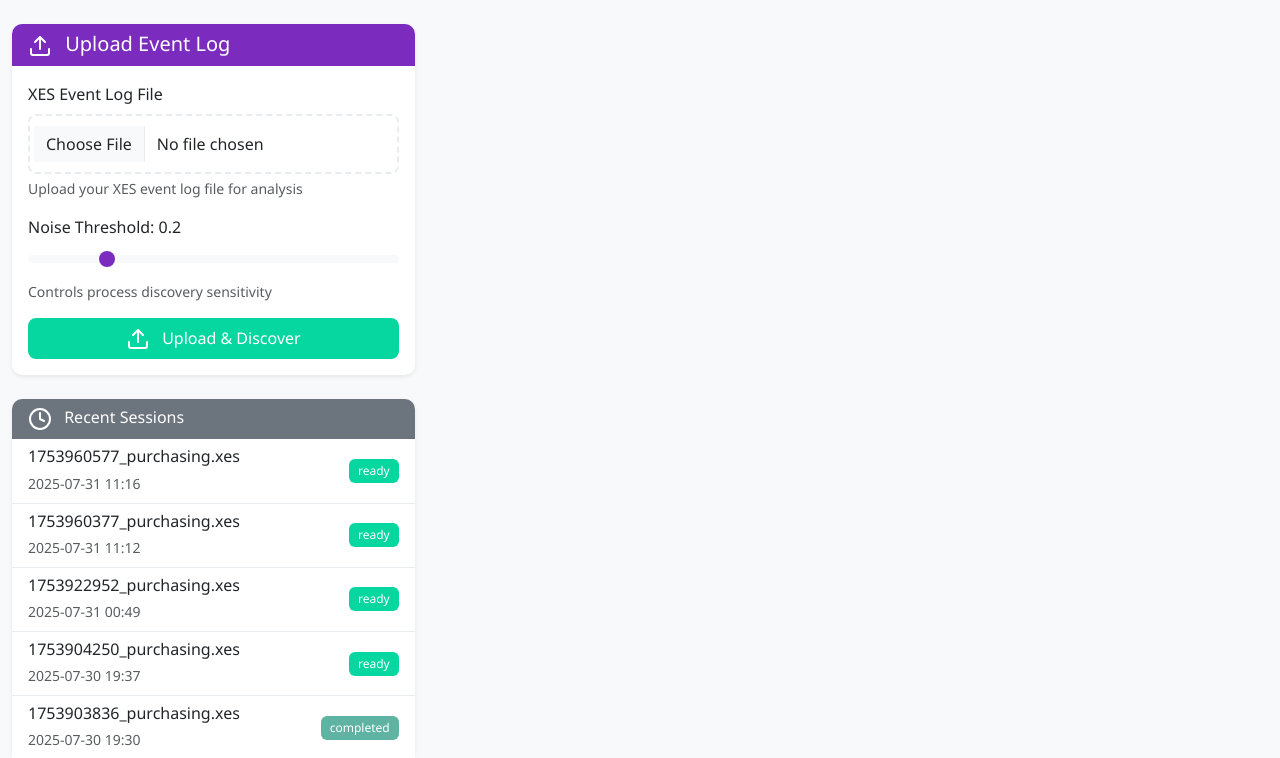
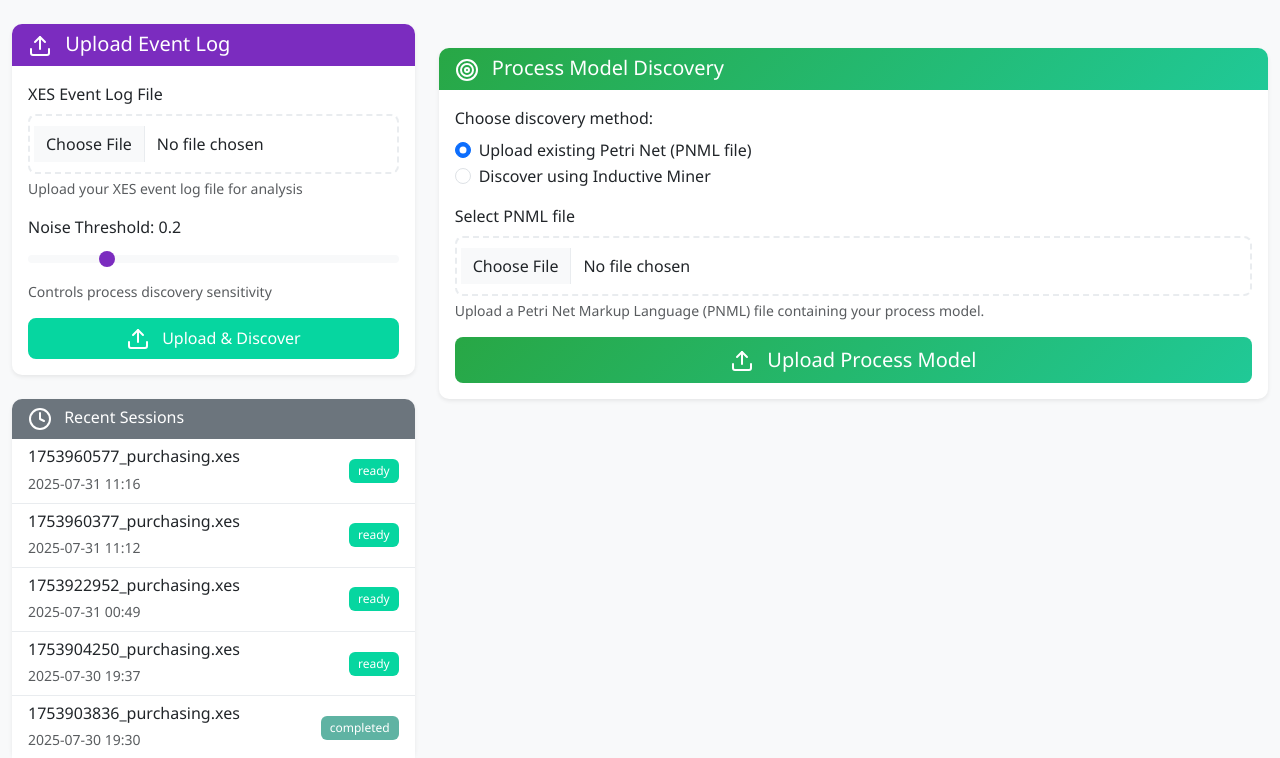
Before and after one commit to franvinci/prosit-tool, a Flask app: page / in a window 1280 px wide. Shown: the part 62-820 px from the top of the page. Run offline with Flask 3, Linux system fonts and the light colour scheme; data comes from the database, SQL or seed files in the repository.

Commit message:
Enable users to upload or discover process models with ease
Adds a new card to upload PNML files or discover models using Inductive Miner in routes.py and index.html.

Replit-Commit-Author: Agent
Replit-Commit-Session-Id: 5c21217f-2e44-46ce-af46-af5390649bd6
Replit-Commit-Checkpoint-Type: full_checkpoint
Replit-Commit-Screenshot-Url: https://storage.googleapis.com/screenshot-production-us-central1/3cbafce9-f173-475d-9cd0-66fdaae7ea1e/5c21217f-2e44-46ce-af46-af5390649bd6/lXYlDuR

```diff
--- a/routes.py
+++ b/routes.py
@@ -11,8 +11,11 @@ from prosit_integration import ProSiTIntegration
 logger = logging.getLogger(__name__)
 prosit = ProSiTIntegration()
 
-def allowed_file(filename):
-    return '.' in filename and filename.rsplit('.', 1)[1].lower() in ['xes']
+def allowed_file(filename, file_types=['xes']):
+    return '.' in filename and filename.rsplit('.', 1)[1].lower() in file_types
+
+def allowed_pnml_file(filename):
+    return allowed_file(filename, ['pnml'])
 
 @app.route('/')
 def index():
@@ -234,6 +237,85 @@ def simulate(session_id):
             db.session.commit()
         return jsonify({'error': f'Simulation failed: {str(e)}'}), 500
 
+@app.route('/api/upload-pnml', methods=['POST'])
+def upload_pnml():
+    """Handle PNML file upload for process model"""
+    try:
+        if 'pnmlFile' not in request.files:
+            return jsonify({'error': 'No PNML file provided'}), 400
+
+        file = request.files['pnmlFile']
+
+        if file.filename == '':
+            return jsonify({'error': 'No file selected'}), 400
+
+        if not allowed_pnml_file(file.filename):
+            return jsonify({'error': 'Invalid file type. Only PNML files are supported'}), 400
+
+        # Save file
+        if file.filename is None:
+            return jsonify({'error': 'Invalid filename'}), 400
+
+        filename = secure_filename(file.filename)
+        timestamp = int(datetime.now().timestamp())
+        filename = f"{timestamp}_{filename}"
+        filepath = os.path.join(app.config['UPLOAD_FOLDER'], filename)
+        file.save(filepath)
+
+        logger.info(f"PNML file uploaded successfully: {filename}")
+        return jsonify({
+            'success': True,
+            'filename': filename,
+            'message': 'PNML file uploaded successfully'
+        })
+
+    except Exception as e:
+        logger.error(f"PNML upload error: {str(e)}")
+        return jsonify({'error': f'PNML upload failed: {str(e)}'}), 500
+
+@app.route('/api/discover-model', methods=['POST'])
+def discover_model():
+    """Discover process model using inductive miner"""
+    try:
+        noise_threshold = float(request.form.get('noiseThreshold', 0.2))
+
+        # Check if there's an active session with uploaded XES file
+        # For now, we'll use the most recent session
+        session = SimulationSession.query.order_by(SimulationSession.created_at.desc()).first()
+
+        if not session:
+            return jsonify({'error': 'No XES event log file found. Please upload an XES file first.'}), 400
+
+        filepath = os.path.join(app.config['UPLOAD_FOLDER'], session.filename)
+
+        if not os.path.exists(filepath):
+            return jsonify({'error': 'Event log file not found. Please upload an XES file first.'}), 400
+
+        # Update session with new noise threshold
+        session.noise_threshold = noise_threshold
+        session.status = 'discovering'
+        db.session.commit()
+
+        # Discover parameters using the updated noise threshold
+        parameters = prosit.discover_parameters(filepath, noise_threshold)
+
+        # Update session with discovered parameters
+        session.parameters = json.dumps(parameters)
+        session.status = 'discovered'
+        db.session.commit()
+
+        logger.info(f"Process model discovered with noise threshold {noise_threshold}")
+        return jsonify({
+            'success': True,
+            'session_id': session.id,
+            'parameters': parameters,
+            'message': f'Process model discovered successfully with noise threshold {noise_threshold}'
+        })
+
+    except Exception as e:
+        logger.error(f"Model discovery error: {str(e)}")
+        return jsonify({'error': f'Model discovery failed: {str(e)}'}), 500
+
 @app.route('/api/download/<path:filename>')
 def download_file(filename):
     """Download generated simulation file"""
--- a/templates/index.html
+++ b/templates/index.html
@@ -236,6 +236,76 @@
                             </div>
                         </div>
                     </div>
+                </div>
+            </div>
+        </div>
+
+        <!-- Process Model Discovery Card -->
+        <div class="card shadow-sm mt-4">
+            <div class="card-header" style="background: linear-gradient(135deg, #28a745 0%, #20c997 100%); color: white;">
+                <h5 class="card-title mb-0">
+                    <i data-feather="target" class="me-2"></i>
+                    Process Model Discovery
+                </h5>
+            </div>
+            <div class="card-body">
+                <div class="mb-3">
+                    <label class="form-label">Choose discovery method:</label>
+                    <div class="form-check">
+                        <input class="form-check-input" type="radio" name="discoveryMethod" id="uploadPnml" value="upload" checked onchange="toggleDiscoveryMethod()">
+                        <label class="form-check-label" for="uploadPnml">
+                            Upload existing Petri Net (PNML file)
+                        </label>
+                    </div>
+                    <div class="form-check">
+                        <input class="form-check-input" type="radio" name="discoveryMethod" id="inductiveMiner" value="discover" onchange="toggleDiscoveryMethod()">
+                        <label class="form-check-label" for="inductiveMiner">
+                            Discover using Inductive Miner
+                        </label>
+                    </div>
+                </div>
+
+                <!-- PNML Upload Section -->
+                <div id="pnmlUploadSection">
+                    <form id="pnmlUploadForm" enctype="multipart/form-data">
+                        <div class="mb-3">
+                            <label for="pnmlFile" class="form-label">Select PNML file</label>
+                            <input type="file" class="form-control" id="pnmlFile" name="pnmlFile" accept=".pnml" required>
+                            <div class="form-text">Upload a Petri Net Markup Language (PNML) file containing your process model.</div>
+                        </div>
+                        <div class="d-grid gap-2">
+                            <button type="submit" class="btn btn-lg" style="background: linear-gradient(135deg, #28a745 0%, #20c997 100%); border: none; color: white; transition: all 0.3s ease;" onmouseover="this.style.transform='translateY(-2px)'; this.style.boxShadow='0 4px 15px rgba(40, 167, 69, 0.4)'" onmouseout="this.style.transform='translateY(0)'; this.style.boxShadow='none'">
+                                <i data-feather="upload" class="me-2"></i>
+                                Upload Process Model
+                            </button>
+                        </div>
+                    </form>
+                </div>
+
+                <!-- Inductive Miner Section -->
+                <div id="inductiveMinerSection" style="display: none;">
+                    <div class="alert alert-info">
+                        <i data-feather="info" class="me-2"></i>
+                        Please upload an XES event log file first to enable process discovery.
+                    </div>
+                    <form id="discoveryForm">
+                        <div class="mb-3">
+                            <label for="noiseThreshold" class="form-label">Noise Threshold</label>
+                            <input type="range" class="form-range" id="noiseThreshold" name="noiseThreshold" min="0" max="1" step="0.1" value="0.2" oninput="updateNoiseValue(this.value)">
+                            <div class="d-flex justify-content-between">
+                                <small class="text-muted">0.0 (No filtering)</small>
+                                <small class="text-muted">Current: <span id="noiseValue">0.2</span></small>
+                                <small class="text-muted">1.0 (Maximum filtering)</small>
+                            </div>
+                            <div class="form-text">Higher values filter out more infrequent behavior, resulting in simpler models.</div>
+                        </div>
+                        <div class="d-grid gap-2">
+                            <button type="submit" class="btn btn-lg" style="background: linear-gradient(135deg, #28a745 0%, #20c997 100%); border: none; color: white; transition: all 0.3s ease;" onmouseover="this.style.transform='translateY(-2px)'; this.style.boxShadow='0 4px 15px rgba(40, 167, 69, 0.4)'" onmouseout="this.style.transform='translateY(0)'; this.style.boxShadow='none'">
+                                <i data-feather="target" class="me-2"></i>
+                                Discover Process Model
+                            </button>
+                        </div>
+                    </form>
                 </div>
             </div>
         </div>
@@ -1364,8 +1434,24 @@ function toggleArrivalHour(day, hour, isActive) {
     }
 }
 
+// Process Model Discovery Functions
+function toggleDiscoveryMethod() {
+    const uploadMethod = document.getElementById('uploadPnml').checked;
+    const pnmlSection = document.getElementById('pnmlUploadSection');
+    const minerSection = document.getElementById('inductiveMinerSection');
 
+    if (uploadMethod) {
+        pnmlSection.style.display = 'block';
+        minerSection.style.display = 'none';
+    } else {
+        pnmlSection.style.display = 'none';
+        minerSection.style.display = 'block';
+    }
+}
 
+function updateNoiseValue(value) {
+    document.getElementById('noiseValue').textContent = value;
+}
 
 </script>
 {% endblock %}
```
Also changed, not shown: simulations/simulation_34_100traces.csv (added), 1 other file.
